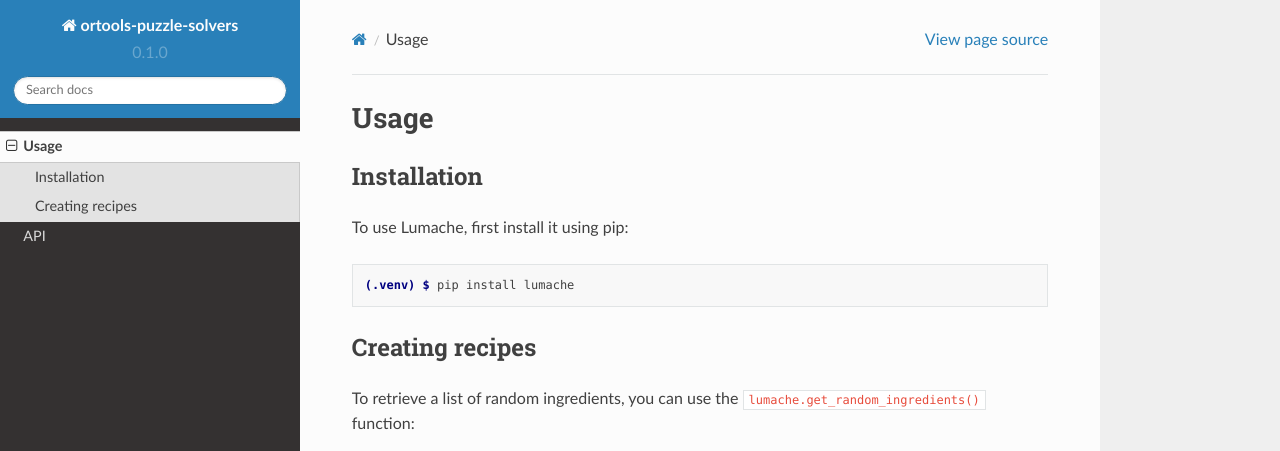
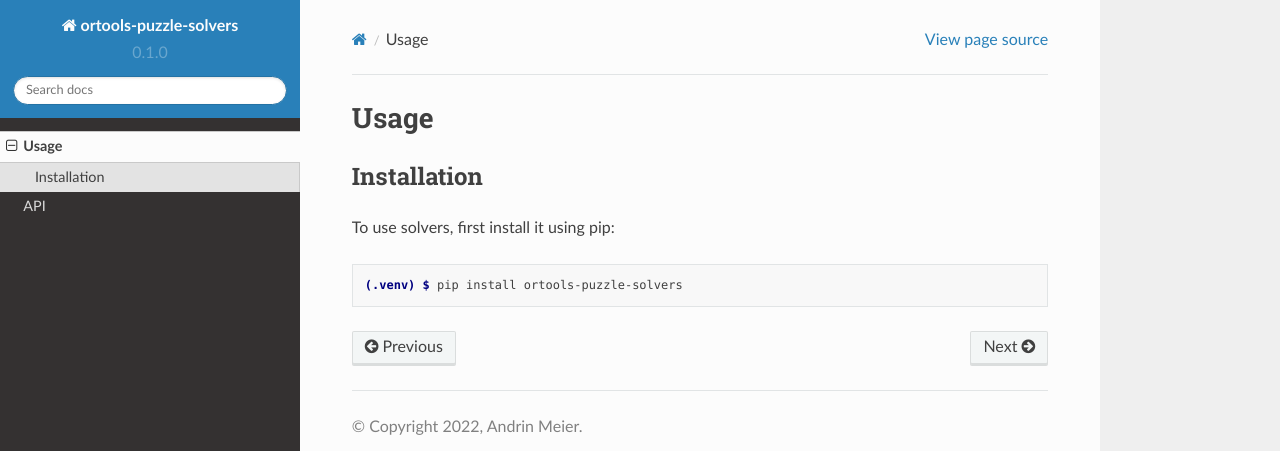
Before and after one commit to andrinmeier/solvers, a Sphinx documentation site: the page built from docs/source/usage.rst, in a window 1280 px wide and 1095 px high. Shown: the top 451 px of the window. Built offline with Sphinx 7.4.7 and the Read the Docs theme 2.0.0, drawn with Linux system fonts in a browser that asks for light colours; some of the changed text lies outside the part shown.

Commit message:
Clean up old project references

```diff
--- a/docs/source/api.rst
+++ b/docs/source/api.rst
@@ -4,4 +4,5 @@ API
 .. autosummary::
    :toctree: generated
 
-   lumache
+   sphinx.environment.BuildEnvironment
+   sphinx.util.relative_uri
--- a/docs/source/usage.rst
+++ b/docs/source/usage.rst
@@ -6,28 +6,8 @@ Usage
 Installation
 ------------
 
-To use Lumache, first install it using pip:
+To use solvers, first install it using pip:
 
 .. code-block:: console
 
-   (.venv) $ pip install lumache
-
-Creating recipes
-----------------
-
-To retrieve a list of random ingredients,
-you can use the ``lumache.get_random_ingredients()`` function:
-
-.. autofunction:: lumache.get_random_ingredients
-
-The ``kind`` parameter should be either ``"meat"``, ``"fish"``,
-or ``"veggies"``. Otherwise, :py:func:`lumache.get_random_ingredients`
-will raise an exception.
-
-.. autoexception:: lumache.InvalidKindError
-
-For example:
-
->>> import lumache
->>> lumache.get_random_ingredients()
-['shells', 'gorgonzola', 'parsley']
+   (.venv) $ pip install ortools-puzzle-solvers
```
Also changed, not shown: docs/source/index.rst (+1 -6 lines).
